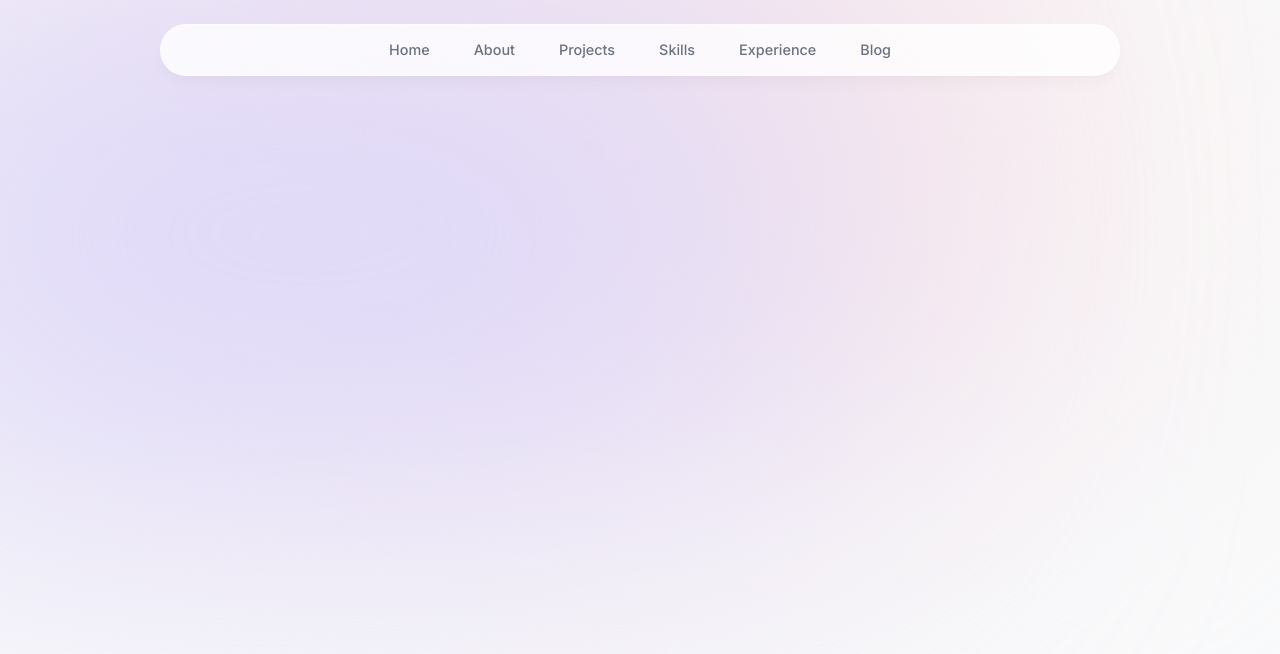
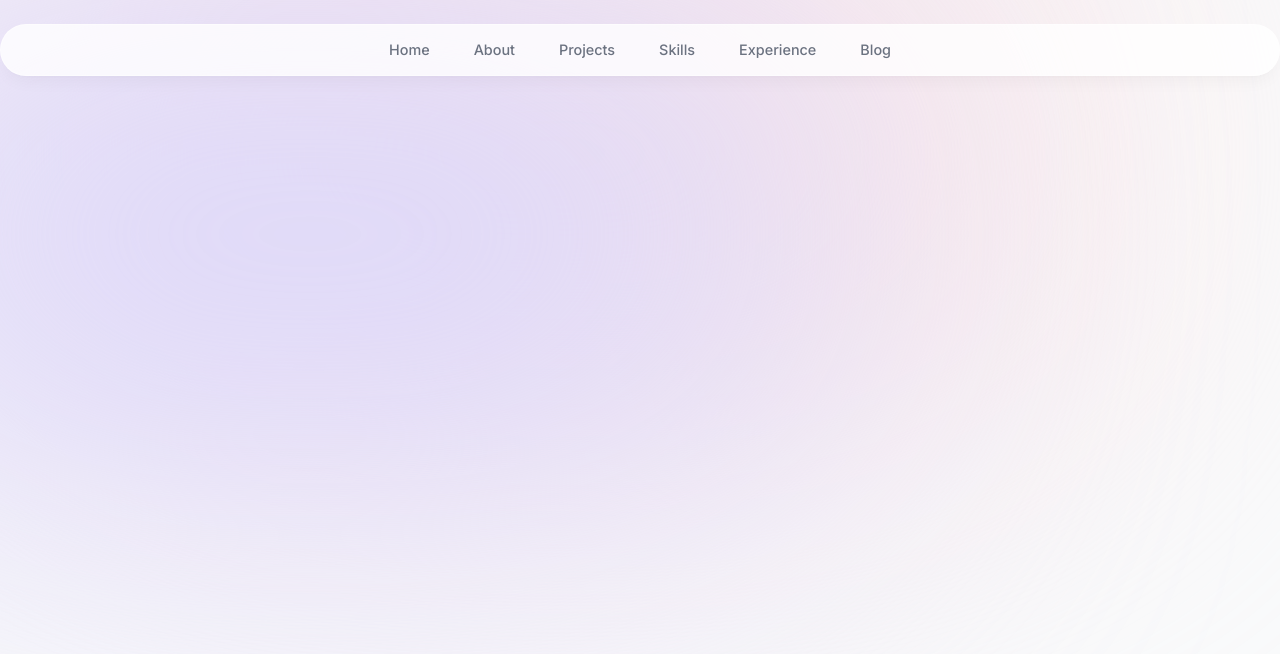
Before and after one commit to BigLu5/lukesblog, a Next.js app: page / in a window 1280 px wide. Shown: the top 654 px of the page. Built offline with nearby package versions, Linux system fonts and the light colour scheme.

Commit message:
add w-full to motion div in Header.tsx

```diff
--- a/src/components/Header.tsx
+++ b/src/components/Header.tsx
@@ -9,7 +9,7 @@
   return (
     <header className="z-[999] relative">
       <motion.div
-        className="fixed top-0 left-1/2 h-[4.5rem] w-9/12 rounded-none border border-white border-opacity-40 bg-white bg-opacity-80 shadow-lg shadow-black/[0.03] backdrop-blur-[0.5 rem] sm:top-6 sm:h-[3.25rem] sm:w[36rem] sm:rounded-full"
+        className="fixed top-0 left-1/2 h-[4.5rem] w-full rounded-none border border-white border-opacity-40 bg-white bg-opacity-80 shadow-lg shadow-black/[0.03] backdrop-blur-[0.5 rem] sm:top-6 sm:h-[3.25rem] sm:w[36rem] sm:rounded-full"
         initial={{ y: -100, x: "-50%", opacity: 0 }}
         animate={{ y: 0, x: "-50%", opacity: 1 }}
       ></motion.div>
```
